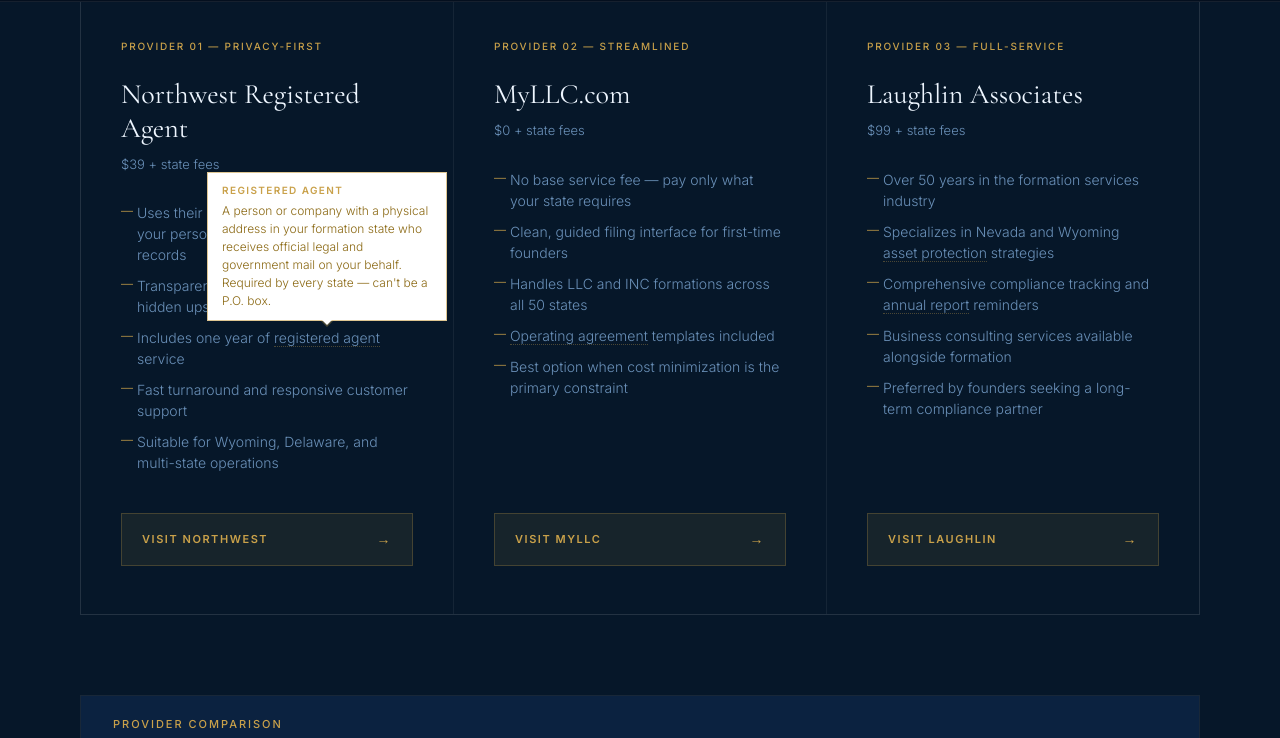
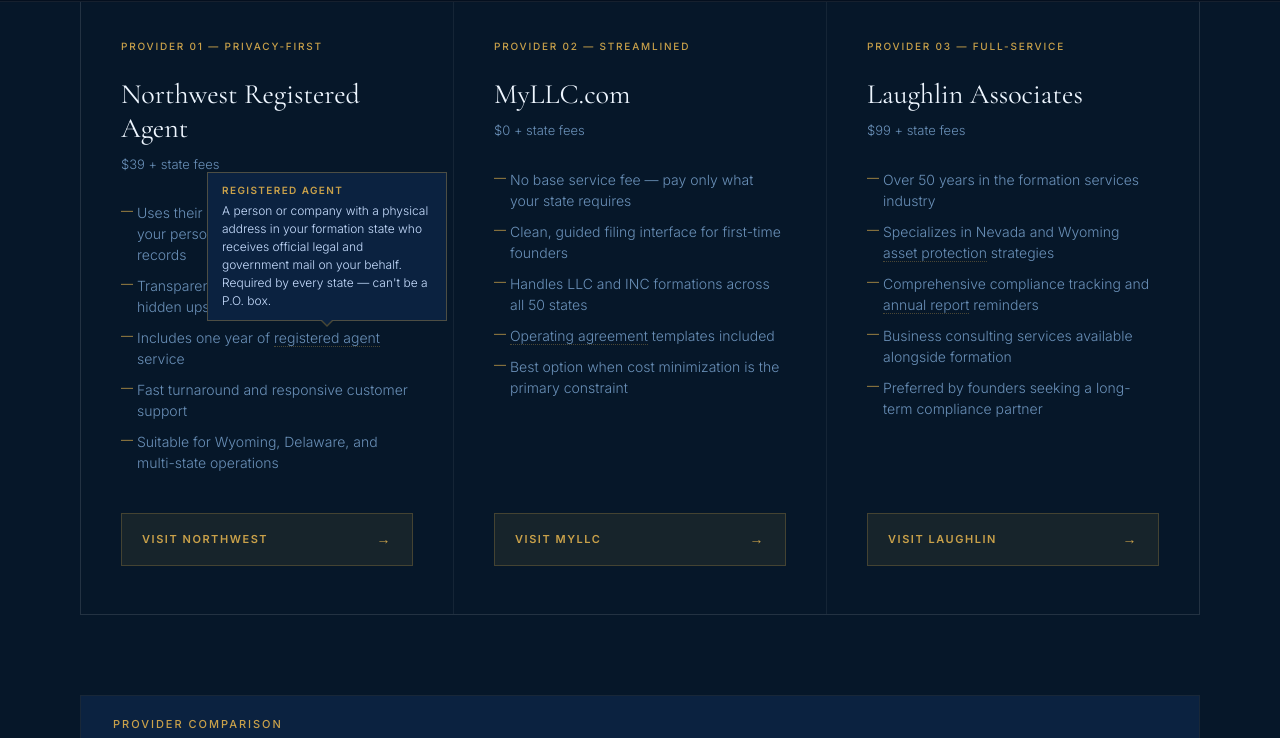
Before and after one commit to TheStrategicOperator/aether-v2-prototype, a website: page partners.html in a window 1280 px wide. Both pictures are taken after a click on the element "registered agent". Shown: the part 574-1312 px from the top of the page. Drawn offline with nearby package versions, Linux system fonts and the light colour scheme.

Commit message:
Update tooltip styles in partners.html

```diff
--- a/partners.html
+++ b/partners.html
@@ -19,8 +19,8 @@ nav a{font-size:11px;font-weight:500;letter-spacing:0.14em;text-transform:upperc
 nav a:hover,nav a.active{color:#C9A14A;}
 /* TOOLTIPS */
 .tt{position:relative;display:inline;border-bottom:1px dotted rgba(201,161,74,0.35);color:inherit;cursor:help;white-space:nowrap;}
-.tt-box{display:none;position:absolute;bottom:calc(100% + 8px);left:50%;transform:translateX(-50%);width:240px;padding:10px 14px;background:#FFFFFF!important;border:1px solid rgba(201,161,74,0.6);color:#8B6914;font-family:'Inter',sans-serif;font-size:12px;font-weight:300;line-height:1.5;z-index:999;pointer-events:none;text-align:left;white-space:normal;}
-.tt-box::after{content:'';position:absolute;top:100%;left:50%;transform:translateX(-50%);border:5px solid transparent;border-top-color:#FFFFFF;}
+.tt-box{display:none;position:absolute;bottom:calc(100% + 8px);left:50%;transform:translateX(-50%);width:240px;padding:10px 14px;background:#0B2240!important;border:1px solid rgba(201,161,74,0.35);color:#C8DEFF;font-family:'Inter',sans-serif;font-size:12px;font-weight:300;line-height:1.5;z-index:999;pointer-events:none;text-align:left;white-space:normal;}
+.tt-box::after{content:'';position:absolute;top:100%;left:50%;transform:translateX(-50%);border:5px solid transparent;border-top-color:#0B2240;}
 .tt-box::before{content:'';position:absolute;top:100%;left:50%;transform:translateX(-50%);border:6px solid transparent;border-top-color:rgba(201,161,74,0.35);margin-top:1px;}
 .tt.active .tt-box,.tt:hover .tt-box{display:block;}
 .tt-label{font-size:10px;font-weight:600;letter-spacing:0.14em;text-transform:uppercase;color:#C9A14A;display:block;margin-bottom:4px;}
```
